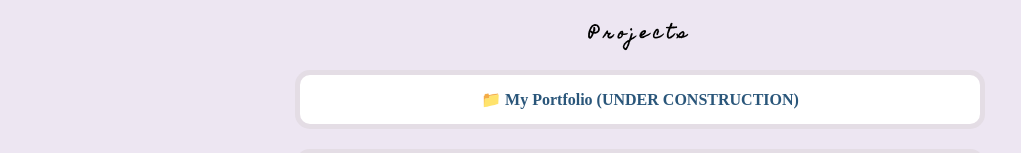
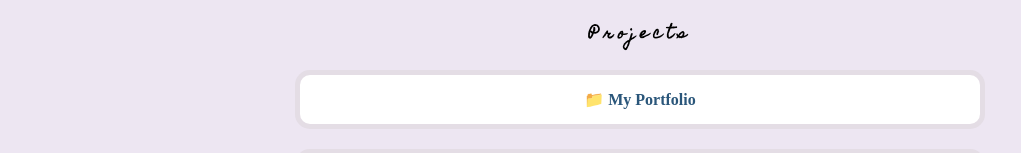
Before and after one commit to aaiilee0715/link-treebio, a React (Create React App) app in the folder igbiolink/: page / in a window 1280 px wide. Shown: the part 417-570 px from the top of the page, without its empty margins (0-1021 px from the left). Built offline with nearby package versions, Linux system fonts and the light colour scheme; a web font is replaced by a local one.

Commit message:
Update App.js

```diff
--- a/igbiolink/src/App.js
+++ b/igbiolink/src/App.js
@@ -42,9 +42,13 @@ function App() {
         {/* project section */}
         <div className="link-list">
           <h3 className="title">Projects</h3>
-          <div className="link-list-item bright">
-            📁  My Portfolio (UNDER CONSTRUCTION)
-        </div>
+          <a
+            href="https://www.anothaychansy.com/"
+            target="_blank">
+            <div className="link-list-item bright">
+            📁  My Portfolio
+          </div>
+          </a>
           <a
             href="https://github.com/aaiilee0715"
             target="_blank">
@@ -139,7 +143,7 @@ function App() {
             alt="figma logo"
             class="icon-list-img"
           /> */}
-             {/* <img
+          {/* <img
             src={JavascriptLogo}
             alt="javascript logo"
             class="icon-list-img"
@@ -149,7 +153,7 @@ function App() {
             alt="react logo"
             class="icon-list-img"
           />
-           {/* <img
+          {/* <img
             src={AngularLogo}
             alt="angular logo"
             class="icon-list-img"
```
